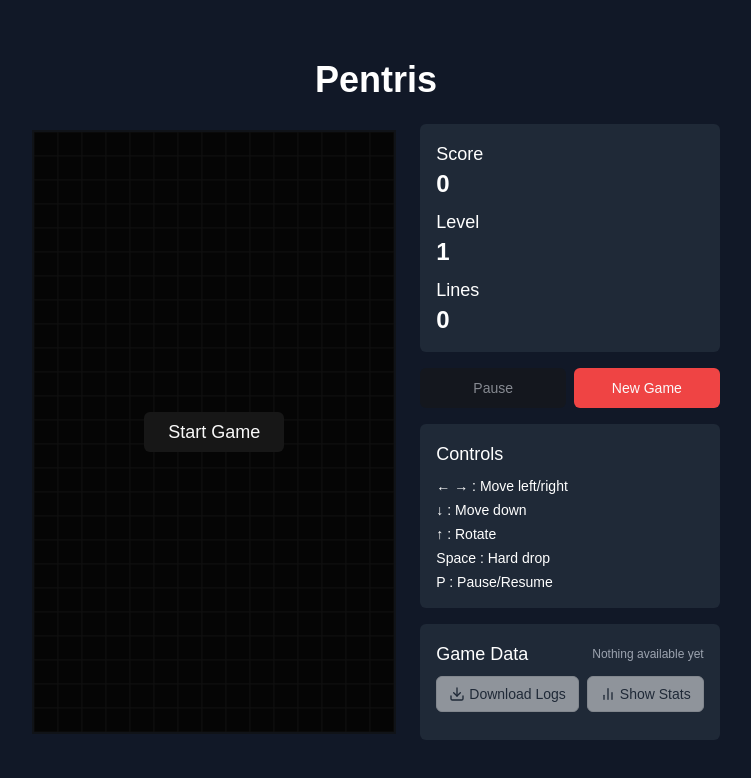
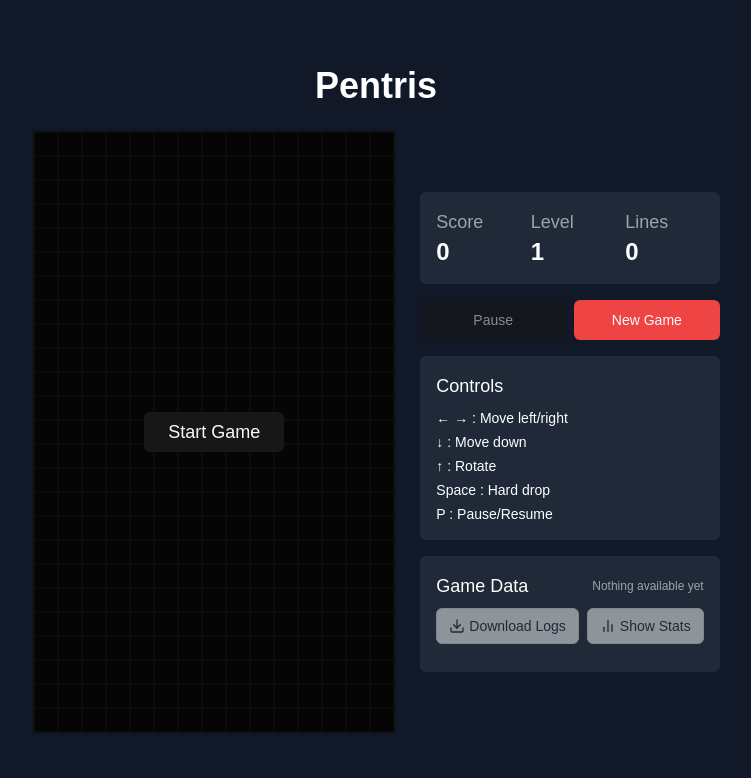
Before and after one commit to monkeydj/game_pentris, a Next.js app: page / in a window 1280 px wide. Shown: the top 778 px of the page, without its empty margins (264-1015 px from the left). Built offline with nearby package versions, Linux system fonts and the light colour scheme.

Commit message:
feat: update grid of game stats

```diff
--- a/components/pentris-game.tsx
+++ b/components/pentris-game.tsx
@@ -1079,19 +1079,21 @@ export default function PentrisGame() {
         {renderNextPiece()}
 
         <div className="bg-gray-800 p-4 rounded-md text-white">
-          <div className="mb-2">
-            <h3 className="text-lg font-medium">Score</h3>
+          <div className="grid grid-cols-3 gap-4">
+            <div>
+              <h3 className="text-lg font-medium text-gray-400">Score</h3>
               <p className="text-2xl font-bold">{stats.score}</p>
             </div>
 
-          <div className="mb-2">
-            <h3 className="text-lg font-medium">Level</h3>
+            <div>
+              <h3 className="text-lg font-medium text-gray-400">Level</h3>
               <p className="text-2xl font-bold">{stats.level}</p>
             </div>
 
             <div>
-            <h3 className="text-lg font-medium">Lines</h3>
+              <h3 className="text-lg font-medium text-gray-400">Lines</h3>
               <p className="text-2xl font-bold">{stats.lines}</p>
+            </div>
           </div>
         </div>
 
```
Lines whose indentation alone changed are shown as unchanged.
